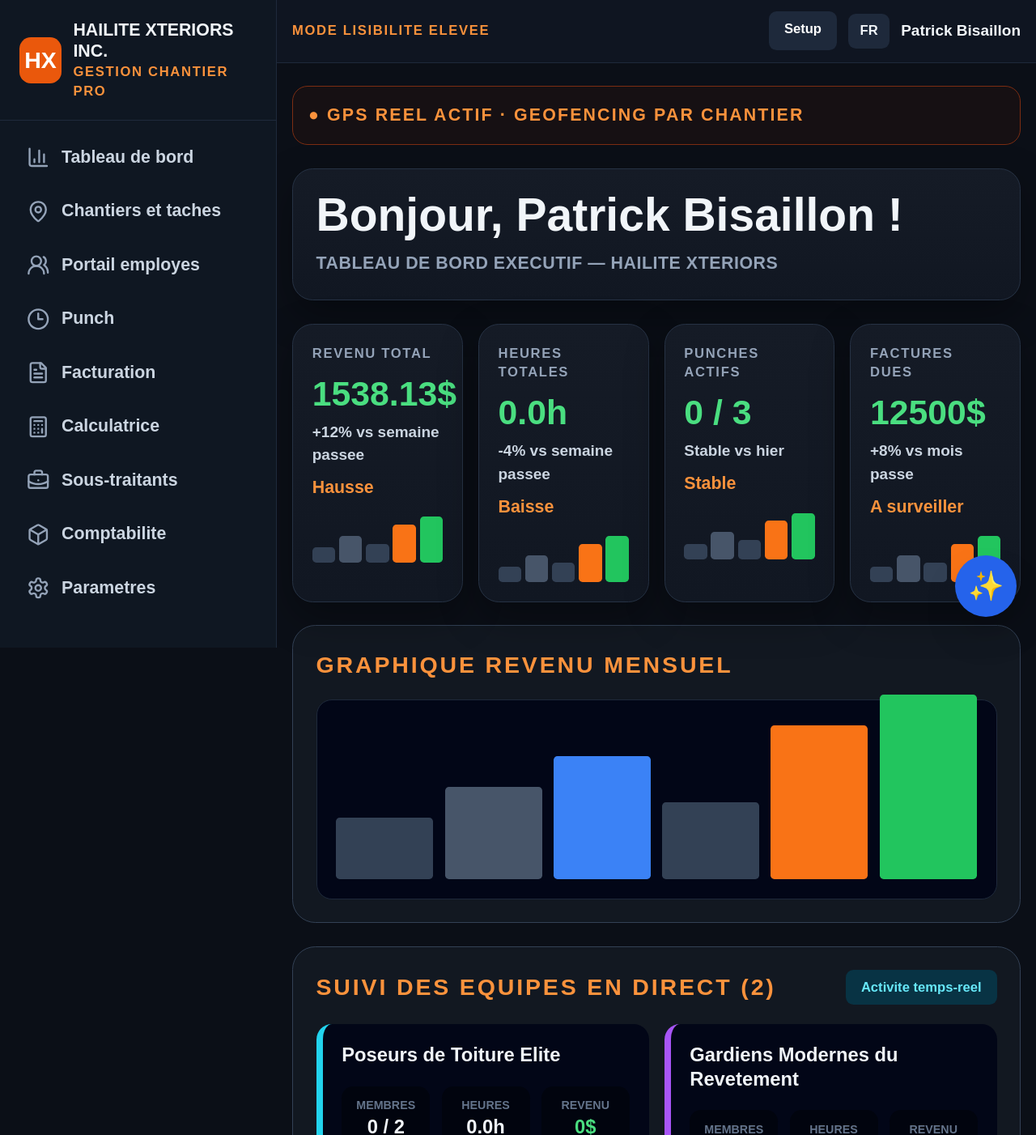
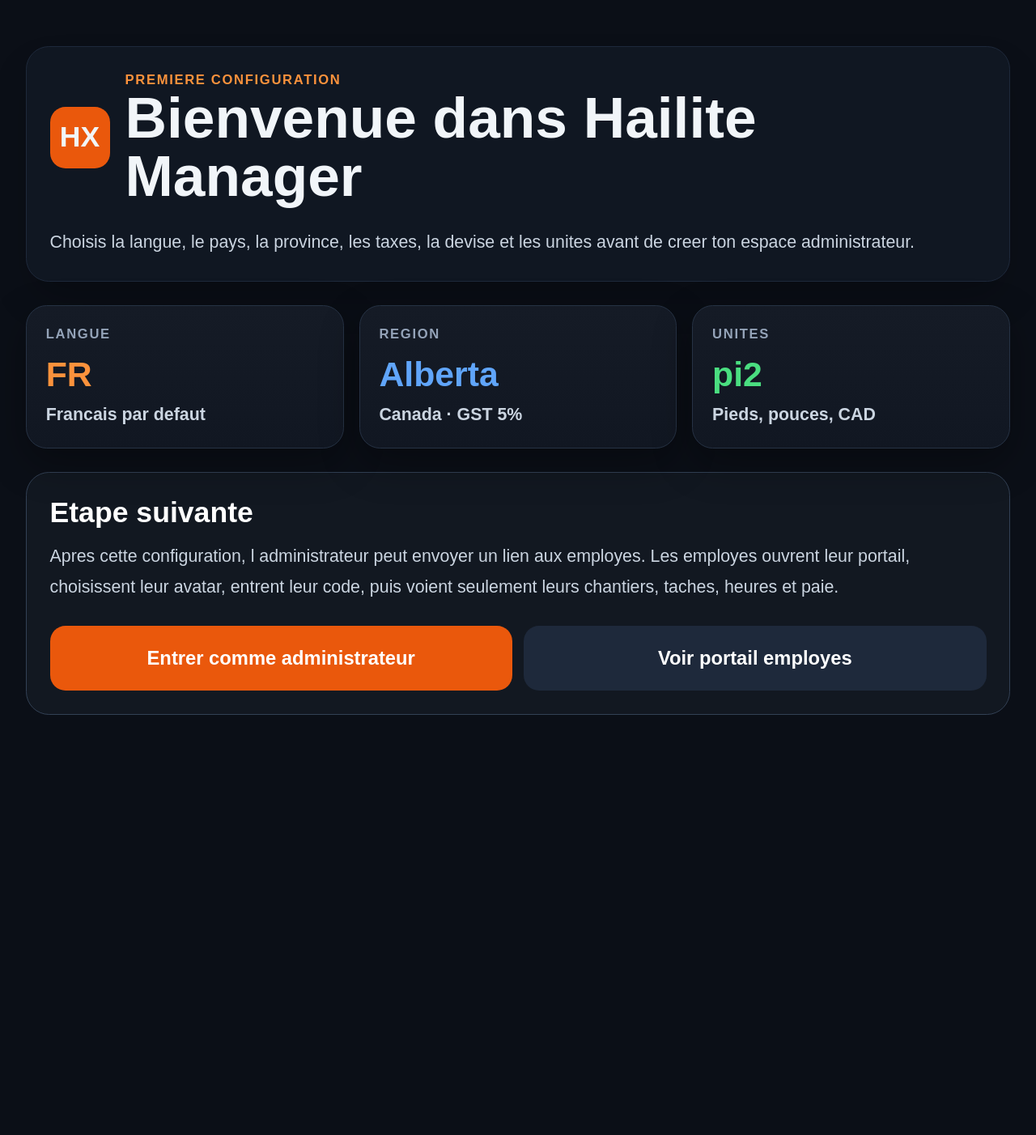
Before and after one commit to bisaillonpatrick1979-dev/Chatgpt-hailite-, a Next.js app: page / in a window 1280 px wide. Shown: the top 1402 px of the page at 81% size. After the commit the page ends 902 px from the top, so only its background shows below. Built offline with nearby package versions, Linux system fonts and the light colour scheme.

Commit message:
Convert root page to first-run setup flow

```diff
--- a/app/page.tsx
+++ b/app/page.tsx
@@ -1,63 +1,35 @@
-import { AppShell } from "@/components/AppShell";
-import { TrendCard } from "@/components/TrendCard";
-
-const teams = [
-  { name: "Poseurs de Toiture Elite", members: "0 / 2", hours: "0.0h", revenue: "0$", color: "border-cyan-400" },
-  { name: "Gardiens Modernes du Revetement", members: "0 / 2", hours: "0.0h", revenue: "0$", color: "border-purple-500" }
-];
-
-const alerts = [
-  "Inventaire critique: rouleaux membrane sous-couche 15lb sous le seuil minimum.",
-  "Conformite CCQ expiree: certificat a mettre a jour.",
-  "Heures supplementaires: approche de la limite de 40h."
-];
+import Link from "next/link";
 
 export default function Root() {
   return (
-    <AppShell>
-      <section className="mb-6 rounded-2xl border border-orange-900 bg-orange-950/20 p-4">
-        <p className="text-lg font-black uppercase tracking-widest text-orange-400">● GPS reel actif · Geofencing par chantier</p>
+    <main className="min-h-screen bg-[#0b0f17] p-4 text-slate-100">
+      <section className="mx-auto max-w-5xl pt-8">
+        <div className="rounded-3xl border border-slate-800 bg-[#101722] p-6 shadow-2xl">
+          <div className="flex items-center gap-4">
+            <div className="flex h-16 w-16 items-center justify-center rounded-2xl bg-orange-600 text-3xl font-black">HX</div>
+            <div>
+              <p className="text-sm font-black uppercase tracking-widest text-orange-400">Premiere configuration</p>
+              <h1 className="text-4xl font-black md:text-6xl">Bienvenue dans Hailite Manager</h1>
+            </div>
+          </div>
+          <p className="large-readable mt-6 text-slate-300">Choisis la langue, le pays, la province, les taxes, la devise et les unites avant de creer ton espace administrateur.</p>
+        </div>
+
+        <section className="mt-6 grid gap-4 md:grid-cols-3">
+          <div className="pro-card p-5"><p className="text-sm font-black uppercase tracking-widest text-slate-400">Langue</p><p className="mt-3 text-4xl font-black text-orange-400">FR</p><p className="mt-2 text-lg font-bold text-slate-300">Francais par defaut</p></div>
+          <div className="pro-card p-5"><p className="text-sm font-black uppercase tracking-widest text-slate-400">Region</p><p className="mt-3 text-4xl font-black text-blue-400">Alberta</p><p className="mt-2 text-lg font-bold text-slate-300">Canada · GST 5%</p></div>
+          <div className="pro-card p-5"><p className="text-sm font-black uppercase tracking-widest text-slate-400">Unites</p><p className="mt-3 text-4xl font-black text-green-400">pi2</p><p className="mt-2 text-lg font-bold text-slate-300">Pieds, pouces, CAD</p></div>
+        </section>
+
+        <section className="pro-panel mt-6 p-6">
+          <h2 className="text-3xl font-black text-white">Etape suivante</h2>
+          <p className="large-readable mt-3 text-slate-300">Apres cette configuration, l administrateur peut envoyer un lien aux employes. Les employes ouvrent leur portail, choisissent leur avatar, entrent leur code, puis voient seulement leurs chantiers, taches, heures et paie.</p>
+          <div className="mt-6 grid gap-3 md:grid-cols-2">
+            <Link href="/dashboard" className="rounded-2xl bg-orange-600 p-5 text-center text-xl font-black text-white">Entrer comme administrateur</Link>
+            <Link href="/crew" className="rounded-2xl bg-slate-800 p-5 text-center text-xl font-black text-white">Voir portail employes</Link>
+          </div>
+        </section>
       </section>
-      <section className="pro-card p-6">
-        <h1 className="text-4xl font-black leading-tight md:text-5xl">Bonjour, Patrick Bisaillon !</h1>
-        <p className="mt-3 text-lg font-bold uppercase tracking-wide text-slate-400">Tableau de bord executif — Hailite Xteriors</p>
-      </section>
-      <section className="mt-6 grid gap-4 md:grid-cols-4">
-        <TrendCard label="Revenu total" value="1538.13$" compare="+12% vs semaine passee" status="Hausse" />
-        <TrendCard label="Heures totales" value="0.0h" compare="-4% vs semaine passee" status="Baisse" />
-        <TrendCard label="Punches actifs" value="0 / 3" compare="Stable vs hier" status="Stable" />
-        <TrendCard label="Factures dues" value="12500$" compare="+8% vs mois passe" status="A surveiller" />
-      </section>
-      <section className="pro-panel mt-6 p-6">
-        <h2 className="text-2xl font-black uppercase tracking-widest text-orange-400">Graphique revenu mensuel</h2>
-        <div className="mt-5 flex h-52 items-end gap-3 rounded-2xl border border-slate-800 bg-slate-950 p-5">
-          <span className="h-16 flex-1 rounded bg-slate-700" /><span className="h-24 flex-1 rounded bg-slate-600" /><span className="h-32 flex-1 rounded bg-blue-500" /><span className="h-20 flex-1 rounded bg-slate-700" /><span className="h-40 flex-1 rounded bg-orange-500" /><span className="h-48 flex-1 rounded bg-green-500" />
-        </div>
-      </section>
-      <section className="pro-panel mt-6 p-6">
-        <div className="mb-5 flex items-center justify-between gap-3">
-          <h2 className="text-2xl font-black uppercase tracking-widest text-orange-400">Suivi des equipes en direct (2)</h2>
-          <span className="rounded-lg bg-cyan-950 px-4 py-2 text-sm font-black text-cyan-300">Activite temps-reel</span>
-        </div>
-        <div className="grid gap-4 md:grid-cols-2">
-          {teams.map((team) => (
-            <article key={team.name} className={`rounded-2xl border-l-8 ${team.color} bg-slate-950 p-5`}>
-              <h3 className="text-xl font-black leading-tight">{team.name}</h3>
-              <div className="mt-5 grid grid-cols-3 gap-3 text-center">
-                <div className="rounded-xl bg-black/40 p-3"><p className="text-xs font-black uppercase text-slate-500">Membres</p><p className="text-xl font-black">{team.members}</p></div>
-                <div className="rounded-xl bg-black/40 p-3"><p className="text-xs font-black uppercase text-slate-500">Heures</p><p className="text-xl font-black">{team.hours}</p></div>
-                <div className="rounded-xl bg-black/40 p-3"><p className="text-xs font-black uppercase text-slate-500">Revenu</p><p className="text-xl font-black text-green-400">{team.revenue}</p></div>
-              </div>
-            </article>
-          ))}
-        </div>
-      </section>
-      <section className="pro-panel mt-6 p-6">
-        <h2 className="text-2xl font-black uppercase tracking-widest text-orange-400">Alertes professionnelles (3)</h2>
-        <div className="mt-5 grid gap-3">
-          {alerts.map((alert) => <div key={alert} className="rounded-xl border border-red-900 bg-red-950/20 p-4 text-lg font-bold text-red-100">{alert}</div>)}
-        </div>
-      </section>
-    </AppShell>
+    </main>
   );
 }
```
